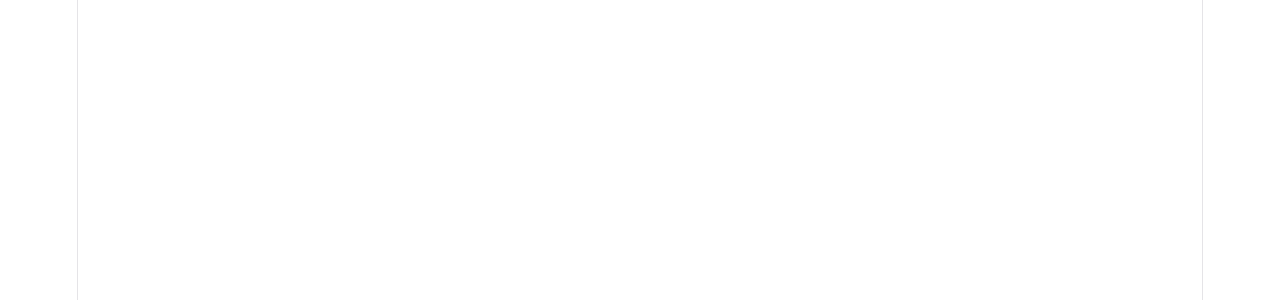
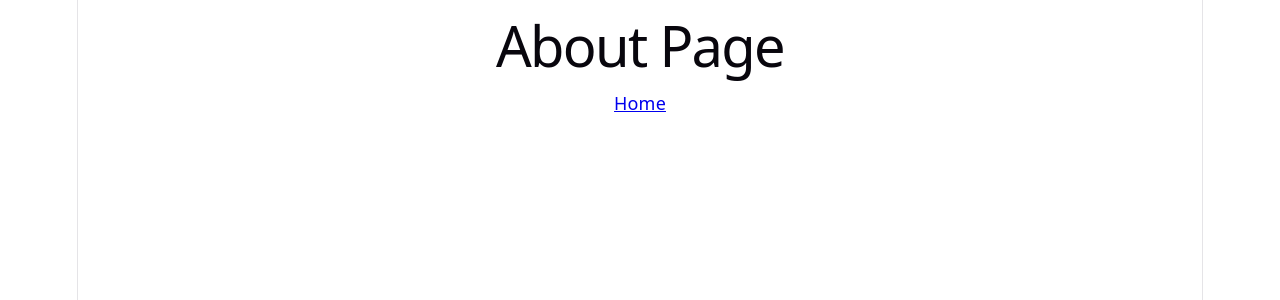
Before and after one commit to mudavathkalyan/react-app, a React (Vite) app: page /about in a window 1280 px wide. Before the commit this address had no page. Shown: the top 300 px of the page. Built offline with nearby package versions, Linux system fonts and the light colour scheme.

Commit message:
app updated again

```diff
--- /dev/null
+++ b/src/About.jsx
@@ -0,0 +1,15 @@
+import React from 'react'
+
+function About() {
+    return (
+        <div>
+            <h1>About Page</h1>
+
+            {/* go to home page */}
+
+            <a href="/">Home</a>
+        </div>
+    )
+}
+
+export default About
--- a/src/App.jsx
+++ b/src/App.jsx
@@ -4,6 +4,7 @@
 import viteLogo from './assets/vite.svg'
 import heroImg from './assets/hero.png'
 import './App.css'
+
 
 function App() {
   const [count, setCount] = useState(0)
@@ -25,6 +26,8 @@
           </p>
 
           {/* About Route Link */}
+
+          <Link to="/about">About Page</Link>
           <br />
         </div>
 
--- a/src/main.jsx
+++ b/src/main.jsx
@@ -3,14 +3,14 @@
 import { BrowserRouter, Routes, Route } from 'react-router-dom'
 import App from './App'
 import './index.css'
+import About from './About'
 
 ReactDOM.createRoot(document.getElementById('root')).render(
   <React.StrictMode>
     <BrowserRouter>
       <Routes>
         <Route path="/" element={<App />} />
-        {/* <Route path="/about" element={<About />} /> */}
-
+        <Route path="/about" element={<About />} />
 
       </Routes>
     </BrowserRouter>
```
